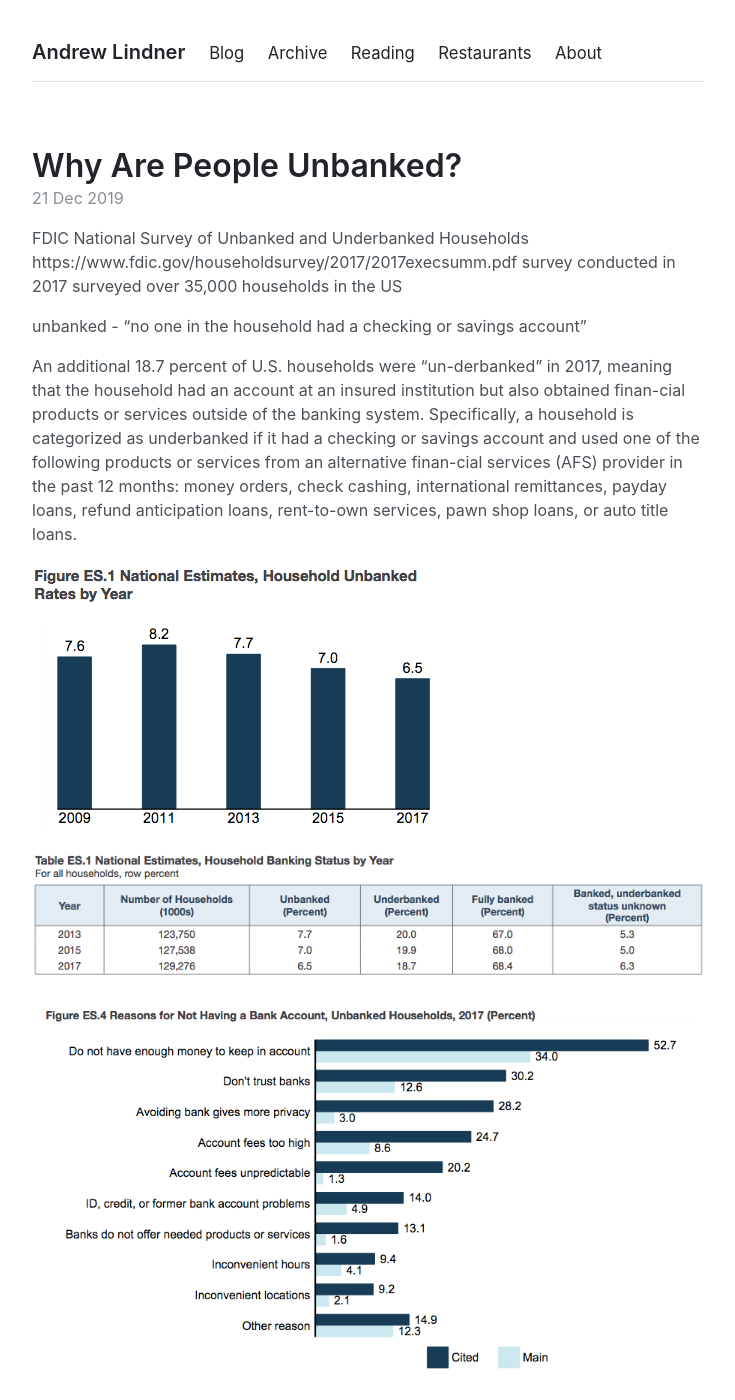
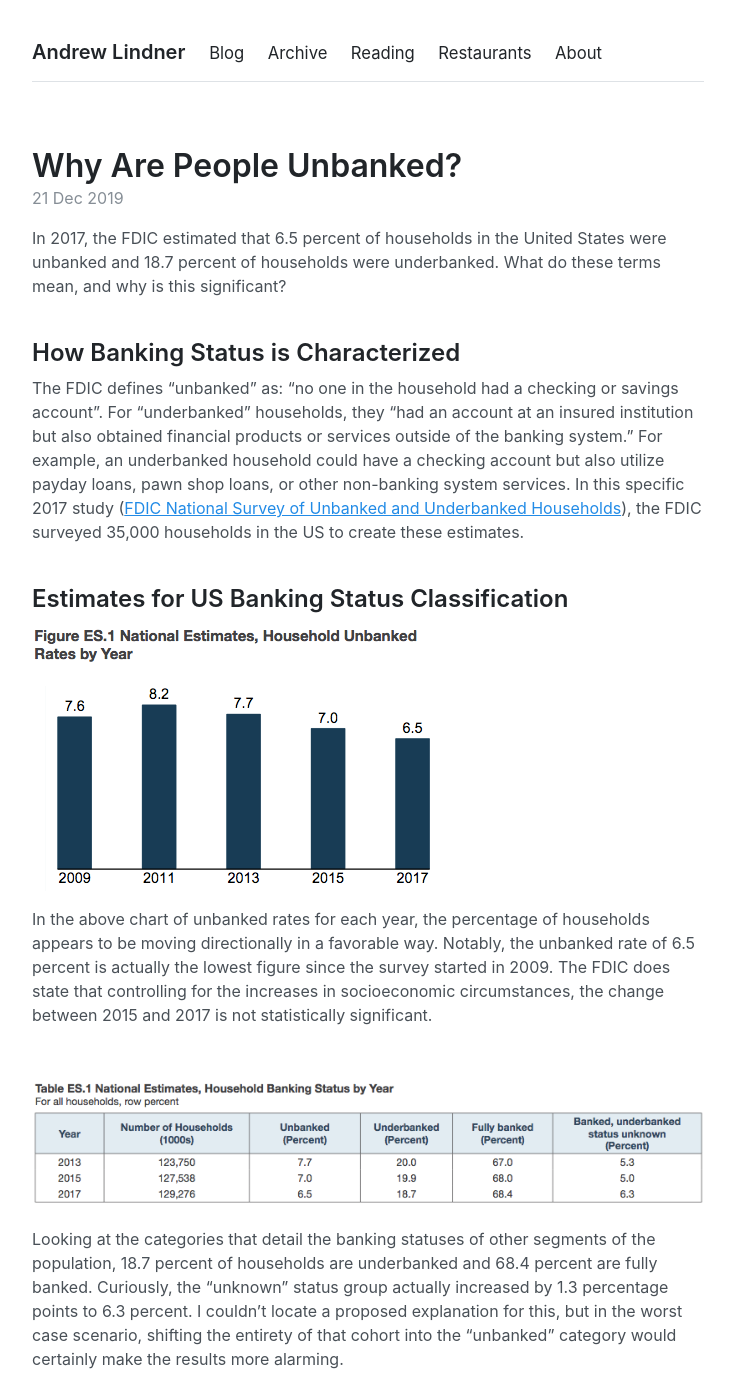
Before and after one commit to rendnil/rendnil.github.io, a Jekyll site: the page built from _posts/2019-12-21-unbanked.md, in a window 1280 px wide and 1400 px high. Shown: the whole window, without its empty margins (272-1007 px from the left). Built offline with Jekyll 4.4.1, drawn with Linux system fonts in a browser that asks for light colours; nearby versions of some CDN libraries; some of the changed text lies outside the part shown.

Commit message:
unbanked post

```diff
--- a/_posts/2019-12-21-unbanked.md
+++ b/_posts/2019-12-21-unbanked.md
@@ -2,19 +2,38 @@
 layout: post
 title: Why Are People Unbanked?
 ---
-FDIC National Survey of Unbanked and Underbanked Households
-https://www.fdic.gov/householdsurvey/2017/2017execsumm.pdf
-survey conducted in 2017
-surveyed over 35,000 households in the US
 
-unbanked - "no one in the household had a checking or savings account"
-
-An additional 18.7 percent of U.S. households were “un-derbanked” in 2017, meaning that the household had an account at an insured institution but also obtained finan-cial products or services outside of the banking system. Specifically, a household is categorized as underbanked if it had a checking or savings account and used one of the following products or services from an alternative finan-cial services (AFS) provider in the past 12 months: money orders, check cashing, international remittances, payday loans, refund anticipation loans, rent-to-own services, pawn shop loans, or auto title loans.
-
+In 2017, the FDIC estimated that 6.5 percent of households in the United States were unbanked and 18.7 percent of households were underbanked. What do these terms mean, and why is this significant?
+<br/>
+<br/>
+## How Banking Status is Characterized
+The FDIC defines "unbanked" as: "no one in the household had a checking or savings account". For "underbanked" households, they "had an account at an insured institution but also obtained financial products or services outside of the banking system." For example, an underbanked household could have a checking account but also utilize payday loans, pawn shop loans, or other non-banking system services. In this specific 2017 study (<a href="https://www.fdic.gov/householdsurvey/2017/2017execsumm.pdf" target="_blank">FDIC National Survey of Unbanked and Underbanked Households</a>), the FDIC surveyed 35,000 households in the US to create these estimates.
+<br/>
+<br/>
+## Estimates for US Banking Status Classification
 ![unbanked_by_year](/assets/images/unbanked_by_year.png)
 
+In the above chart of unbanked rates for each year, the percentage of households appears to be moving directionally in a favorable way. Notably, the unbanked rate of 6.5 percent is actually the lowest figure since the survey started in 2009. The FDIC does state that controlling for the increases in socioeconomic circumstances, the change between 2015 and 2017 is not statistically significant.
+<br/>
+<br/>
+<br/>
 ![banking_status_by_year](/assets/images/banking_status_by_year.png)
 
+Looking at the categories that detail the banking statuses of other segments of the population, 18.7 percent of households are underbanked and 68.4 percent are fully banked. Curiously, the "unknown" status group actually increased by 1.3 percentage points to 6.3 percent. I couldn't locate a proposed explanation for this, but in the worst case scenario, shifting the entirety of that cohort into the "unbanked" category would certainly make the results more alarming.
+<br/>
+<br/>
+## Why Households Are Unbanked
 ![reasons_unbanked_v2](/assets/images/reasons_unbanked_v2.png)
 
-save for the future or absorb unforeseen costs
+In its study, the FDIC also asked unbanked households to describe the reasons for their banking status. Most commonly, households explained that they "do not have enough money to keep in account." Checking and savings account often require a minimum balance that can be a barrier to entry for those that cannot put aside that amount of money. In addition to being the most common response, this category was also the foremost "main" reason for households. The second and third most popular reasons were that households did not trust banks and that eschewing traditional bank accounts grants the household additional privacy. These selections seem intertwined to some degree and may be the result of existing reverberations from the 2008 financial crisis.
+
+<br/>
+<br/>
+## Why Bank Accounts are Important
+In their simplest forms, checking and savings accounts allow individuals to save for the future and absorb unforeseen costs. For FDIC insured firms, there is essentially no risk for households to store money in these types of accounts. The additional services provided by banks (ex. money transfers) are also often cheaper than those provided by non-bank alternatives. Lastly, bank accounts allow individuals to amass a credit history. As many have encountered, this can be indispensable when obtaining a mortgage, applying for an apartment rental, or leasing a car.
+
+Based on the responses offered by unbanked households, banks may be able to increase the rate of households who are fully banked by lowering or eliminating the minimum balance required to maintain an account. FinTech companies such as Dave and Chime already offer accounts without minimum balances. As FinTech firms enter the arenas typically dominated by branch banking institutions, it will be interesting to see how these agile start-ups remove the frictions preventing people today from receiving the benefits of the financial system.
+
+---
+## SOURCES
+<a href="https://www.fdic.gov/householdsurvey/2017/2017execsumm.pdf" target="_blank">FDIC National Survey of Unbanked and Underbanked Households - 2017</a>
```
